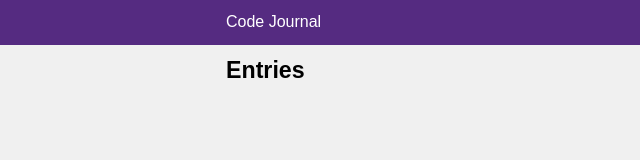
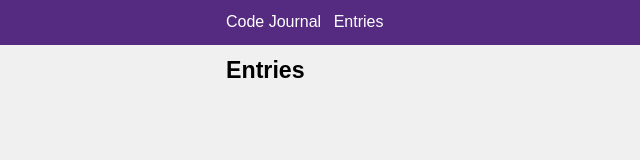
Before and after one commit to qnpham/code-journal, a website: page index.html in a window 1280 px wide. Shown: the full height of the page, 0-640 px from the left. Drawn offline with Linux system fonts and the light colour scheme.

Commit message:
added navigation item for entries

```diff
--- a/css/styles.css
+++ b/css/styles.css
@@ -103,6 +103,13 @@ li {
   padding-bottom: 2rem;
 }
 
+a {
+  color: white;
+  text-decoration: none;
+  font-size: 1rem;
+  padding-left: 0.5rem;
+}
+
 @media only screen and (min-width: 768px) {
   .title {
     padding-top: 0;
--- a/index.html
+++ b/index.html
@@ -21,6 +21,7 @@
       <div class="row">
         <div class="column-full">
           <h2>Code Journal</h2>
+          <a href="#">Entries</a>
         </div>
       </div>
     </div>
```
